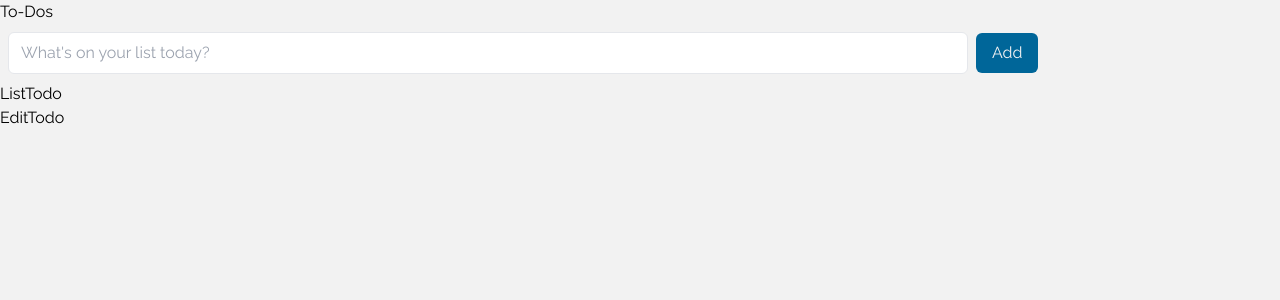
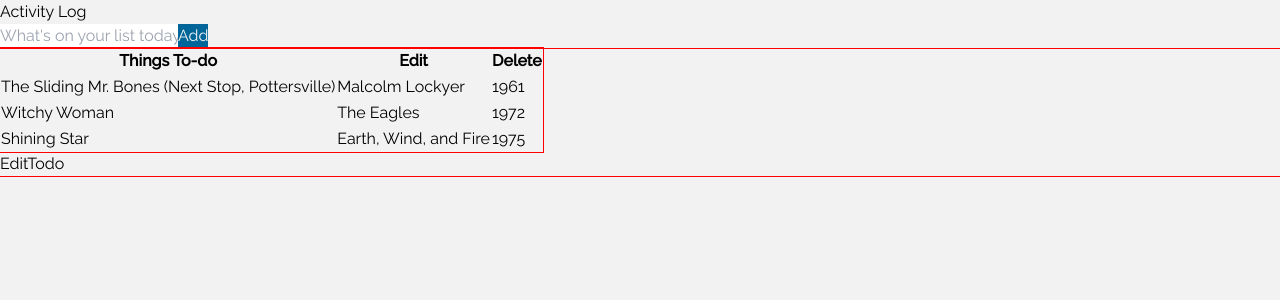
Before and after one commit to jdichh/pern-practice, a React (Vite) app in the folder client/: page / in a window 1280 px wide. Shown: the top 300 px of the page. Built offline with nearby package versions, Linux system fonts and the light colour scheme; no server answers.

Commit message:
can now retrieve data

```diff
--- a/client/src/App.jsx
+++ b/client/src/App.jsx
@@ -6,7 +6,7 @@
 const App = () => {
   return (
     <>
-      <main>
+      <main style={{outline: "1px solid red"}} className="flex flex-col my-0 mx-auto w-9/12 items-center h-screen">
         <InputTodo />
         <ListTodo />
         <EditTodo />
--- a/client/src/components/InputTodo.jsx
+++ b/client/src/components/InputTodo.jsx
@@ -22,25 +22,28 @@
   };
   return (
     <>
-      <div className="flex items-center justify-center grow">
-        <div className="p-10 mt-10">
-          <h1 className="text-4xl text-center mb-6">To-Dos</h1>
-          <form onSubmit={handleSubmit(submitData)} className="max-w-sm p-2">
+      <div style={{outline: "1px solid red"}} className="flex flex-col w-5/12 justify-center mb-12 mt-12">
+        <div>
+          <h1 className="text-center text-3xl">Activity Log</h1>
+          <form onSubmit={handleSubmit(submitData)}>
             <input
               type="text"
               placeholder="What's on your list today?"
+              className="w-10/12 border my-2 mx-2 py-2 px-3 rounded-sm"
               {...register("text", { required: true })}
               aria-label="Enter a to-do item in this field."
             />
             <button
               type="submit"
-              className="buttons"
+              className="buttons bg-gray-300 px-6 py-2 rounded-sm;"
               aria-label="Add to-do item button."
             >
               Add
             </button>
             {errors.text && (
-              <span className="text-center">The field cannot be empty.</span>
+              <div className="px-2">
+                <span>The field cannot be empty.</span>
+              </div>
             )}
           </form>
         </div>
--- a/client/src/components/ListTodo.jsx
+++ b/client/src/components/ListTodo.jsx
@@ -1,9 +1,56 @@
-import React from 'react'
+import React, { useEffect, useState } from "react";
 
 const ListTodo = () => {
+  const [items, setItems] = useState([]);
+
+  const getItems = async () => {
+    try {
+      const response = await fetch("http://localhost:4000/todos");
+      const data = await response.json();
+
+      setItems(data);
+    } catch (error) {
+      console.error(error.message);
+    }
+  };
+
+  useEffect(() => {
+    getItems();
+  }, []);
+
   return (
-    <div>ListTodo</div>
-  )
-}
+    <>
+      <table
+        className="table-auto w-8/12 mb-12"
+        style={{ outline: "1px solid red" }}
+      >
+        <thead>
+          <tr>
+            <th>Things To-do</th>
+            <th>Edit</th>
+            <th>Delete</th>
+          </tr>
+        </thead>
+        <tbody className="text-center">
+          <tr>
+            <td>The Sliding Mr. Bones (Next Stop, Pottersville)</td>
+            <td>Malcolm Lockyer</td>
+            <td>1961</td>
+          </tr>
+          <tr>
+            <td>Witchy Woman</td>
+            <td>The Eagles</td>
+            <td>1972</td>
+          </tr>
+          <tr>
+            <td>Shining Star</td>
+            <td>Earth, Wind, and Fire</td>
+            <td>1975</td>
+          </tr>
+        </tbody>
+      </table>
+    </>
+  );
+};
 
-export default ListTodo
+export default ListTodo;
--- a/client/src/styles/style.css
+++ b/client/src/styles/style.css
@@ -17,16 +17,13 @@
   background: var(--bg-color);
 }
 
-input {
-    @apply w-9/12 border my-2 mx-2 py-2 px-3 rounded-md;
-}
+
 
 button {
     transition: 0.15s ease-in-out;
 }
 
 button.buttons {
-    @apply bg-gray-300 px-4 py-2 rounded-md;
     background: var(--primary);
     color: var(--bg-color);
 }
```
